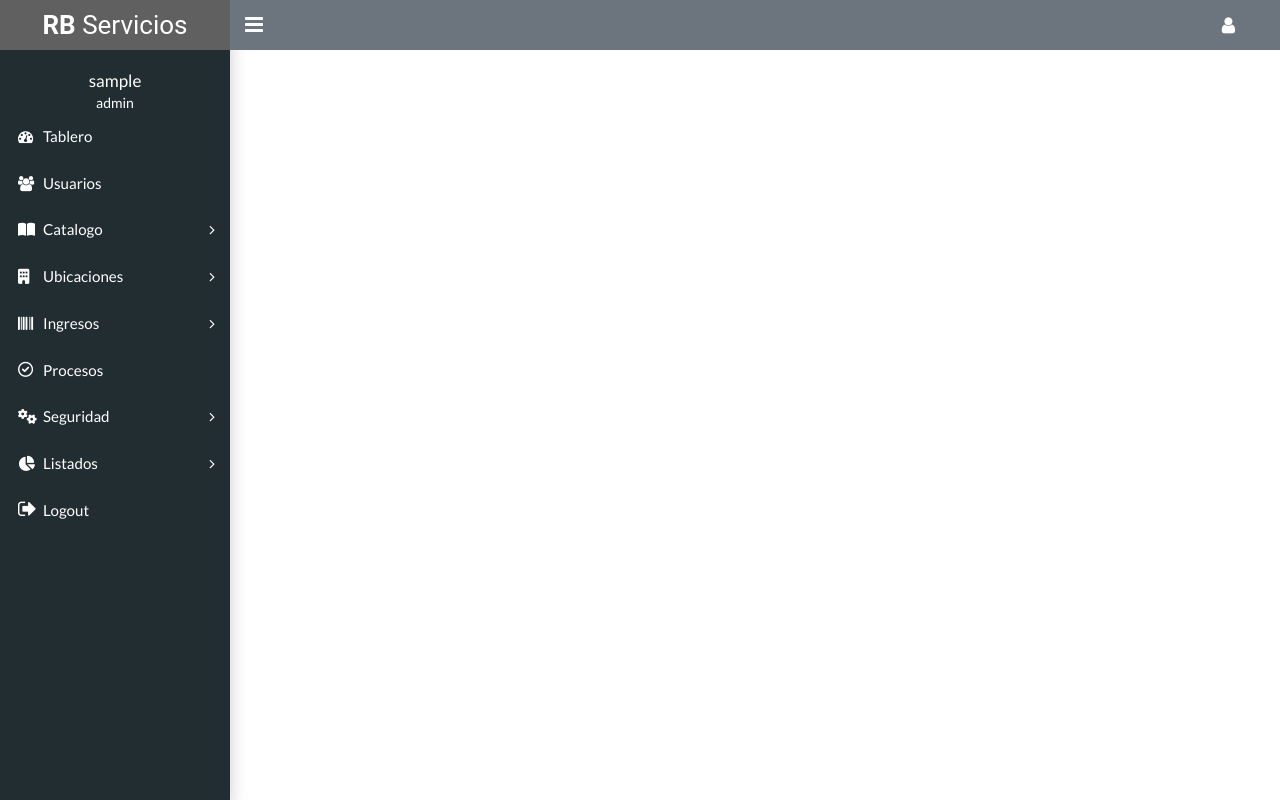
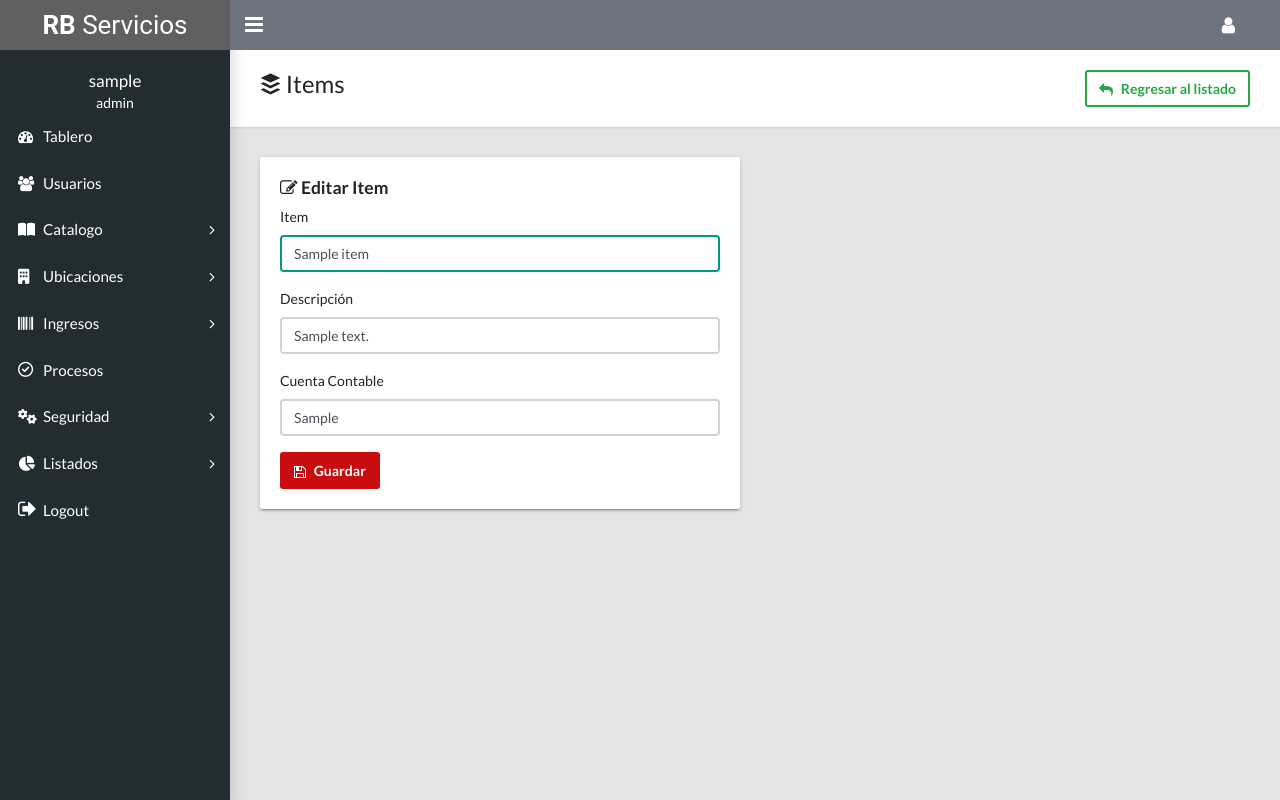
Before and after one commit to NanoBlanco/NanoBlanco, a PHP site: template App/Views/Items/Editar.php in a window 1280 px wide. Run offline with PHP 8.4, Linux system fonts and the light colour scheme; the visitor is signed in with stand-in values (Sample User, id 1); the template is opened without the code that fills it: most values are stand-ins (such as "Sample title", 1, 10 or a date in 2020); some libraries are stand-ins or nearby versions.

Commit message:
Correcciones varias

```diff
--- a/App/Controllers/Usuarios/UsuariosController.php
+++ b/App/Controllers/Usuarios/UsuariosController.php
@@ -100,13 +100,12 @@ class UsuariosController extends Controller
     }
 
     public function nuevoUsuario() {
-        $view='crear';
+        $view='Crear';
         $this->render(__CLASS__, $view, array());
         exit();
     }
 
     public function editarUsuario() {
-        var_dump($_POST["id"]);
         if (isset($_POST["id"]) && !empty($_POST["id"])) {
             $usuario = $this->model->porId($_POST['id']);
             $roles = $this->modelRol->todos();
@@ -115,6 +114,7 @@ class UsuariosController extends Controller
         }
         exit();
     }
+
     public function setPassword(){
 
         if(empty($_POST['clave1']) || empty($_POST['clave2'])) {
--- a/App/Views/Items/Editar.php
+++ b/App/Views/Items/Editar.php
@@ -1,75 +1,89 @@
-<!-- Modal Editar Item -->
-<div class="modal fade" id="edit_<?php echo $item['id']; ?>" tabindex="-1" role="dialog" data-backdrop="static"
-    data-keyboard="false" aria-labelledby="editarItemLabel" aria-hidden="true">
-    <div class="modal-dialog" role="document">
-        <div class="modal-content">
-            <div class="modal-header">
-                <h5 class="modal-title" id="editarItemLabel"><i class="fa fa-edit"></i> Editar Item</h5>
-                <button type="button" class="close" data-dismiss="modal" aria-label="Close">
-                    <span aria-hidden="true">&times;</span>
-                </button>
+<!---- Encabezado ------>
+<?php require './App/Views/Templates/Header.php'; ?>
+
+<section class="app-content">
+    <div class="app-title">
+        <!-- Content Header (Page header) -->
+        <div class="float-left">
+            <h1><i class="fa-brands fa-buffer"></i> Items</h1>
         </div>
-            <?php ?>
-            <div class="modal-body">
+        <div class="float-right">
+            <?php if(isset($_SESSION['permisos'][1]['ins']) == 1 || $_SESSION['id_rol'] = 100) {?>
+                <a href="<?= FOLDER_PATH.'/Items'; ?>" class="btn btn-outline-success">
+                    <i class="fa fa-reply" aria-hidden="true"></i> Regresar al listado
+                </a>
+            <?php } ?>
+        </div>
+    </div>
+    <div class="row">
+        <div class="col-md-6">
+            <div class="tile">
+                <h5><i class="fa fa-edit"></i> Editar Item</h5>
+                <div class="tile-body">
                     <div class="row">
                         <div class="col-sm">
-                        <form class="form-horizontal" id="frmeditar_item" onsubmit="return checkForm(this);" method="post" action="<?= FOLDER_PATH.'/Items/actualizarItem' ?>" autocomplete="off">
-                            <input name="id" id="id" type="hidden" value="<?= $item['id'] ;?>">
+                            <form class="form-horizontal" id="frmeditar_item" method="post" action="<?= FOLDER_PATH.'/Items/actualizarItem' ?>" autocomplete="off">
+                                <input name="id" id="id" type="hidden" value="<?= $item->id ;?>">
                                 <div class="form-group">
                                     <label for="item">Item</label>
-                                <input class="form-control" type="text" name="item" id="edit_item" required autofocus value="<?= $item['item'] ;?>">
+                                    <input class="form-control" type="text" name="edit_item" id="edit_item" required autofocus value="<?= $item->item ;?>">
                                 </div>
-
                                 <div class="form-group">
                                     <label for="descripcion">Descripción</label>
-                                <input class="form-control" type="text" name="descripcion" id="edit_descripcion" required value="<?= $item['descripcion'] ;?>">
+                                    <input class="form-control" type="text" name="edit_descripcion" id="edit_descripcion" required value="<?= $item->descripcion ;?>">
                                 </div>
                                 <div class="form-group">
                                     <label for="cta_contable">Cuenta Contable</label>
-                                <input class="form-control" type="text" name="cta_contable" id="edit_cta_contable" required value="<?= $item['cta_contable'] ;?>">
+                                    <input class="form-control" type="text" name="edit_cta_contable" id="edit_cta_contable" required value="<?= $item->cta_contable ;?>">
                                 </div>
-
-                            <button type="submit" id="editar" class="btn btn-primary"><i class="fa fa-save"></i>
-                                Guardar</button>
-                            <button type="button" class="btn btn-secondary" data-dismiss="modal">
-                                Volver</button>
-
+                                <button type="submit" id="editar" class="btn btn-primary">
+                                    <i class="fa fa-save"></i> Guardar
+                                </button>
                             </form>
                         </div>
                     </div>
                 </div>
-            <div class="modal-footer">
-                <p>Por favor rellene todos los campos</p>
             </div>
         </div>
     </div>
-</div>
-
-<!-- Modal Borrar Item -->
-<div class="modal fade" id="delete_<?= $item['id']; ?>" tabindex="-1" role="dialog" aria-labelledby="BorrarLabel"
-    aria-hidden="true">
-    <div class="modal-dialog">
-        <div class="modal-content">
-            <div class="modal-header">
-                <center>
-                    <h4 class="modal-title" id="BorrarLabel">Borrar Item ?</h4>
-                </center>
-                <button type="button" class="close" data-dismiss="modal" aria-hidden="true">&times;</button>
-
-            </div>
-            <div class="modal-body">
-                <p class="text-center">¿Esta seguro de Borrar el registro?</p>
-                <h2 class="text-center"><?= $item['item']; ?></h2>
-            </div>
-            <div class="modal-footer">
-                <button type="button" class="btn btn-default" data-dismiss="modal"><i class="fa fa-remove"></i>
-                    Cancelar</button>
-                <form method="post" action="<?= FOLDER_PATH.'/Items/eliminarItem' ?>">
-                    <input name="id" type="hidden" value="<?= $item['id'] ;?>">
-                    <button type="submit" class="btn btn-danger"><i class="fa-regular fa-trash-can"></i></button>
-                </form>
-
-            </div>
-        </div>
-    </div>
-</div>
+</section>
+<?php require './App/Views/Templates/js.php'; ?>
+<script>
+    $(document).ready(function () {
+        $("#frmeditar_item").validate({
+        rules: {
+            edit_item: "required",
+            edit_descripcion: "required",
+            edit_cta_contable : "required"
+        },
+        messages: {
+            edit_item: "Por favor ingrese el item",
+            edit_descripcion: "Por favor ingrese la descripción",
+            edit_cta_contable: "Por favor ingrese la cuenta contable"
+        },
+        errorElement: 'div',
+        errorClass: 'invalid-feedback',
+        focusInvalid: false,
+        ignore: "",
+        highlight: function (element, errorClass, validClass) {
+            $(element).addClass('is-invalid');
+        },
+        unhighlight: function (element) {
+            $(element).removeClass('is-invalid');
+        },
+        success: function (element) {
+            $(element).removeClass('is-invalid');
+        },
+        errorPlacement: function (error, element) {
+            if (element.closest('.bootsrap-select').length > 0) {
+                element.closest('.bootsrap-select').find('.bs-placeholder').after(error);
+            } else if ($(element).is('select') && element.hasClass('select2-hidden-accessible')) {
+                element.next().after(error);
+            } else {
+                error.insertAfter(element);
+            }
+        }
+    });
+    });
+</script>
+<?php require './App/Views/Templates/Footer.php'; ?>
--- a/App/Views/Templates/js.php
+++ b/App/Views/Templates/js.php
@@ -8,10 +8,12 @@
 <!-- The javascript plugin to display page loading on top-->
 <script type="text/javascript" src="<?= ASSETS.'/js/plugins/pace.min.js' ?>"></script>
 
-<!-- Page specific javascripts-->
-<script type="text/javascript" src="<?= ASSETS.'/js/plugins/select2.min.js'?>"></script>
-<script type="text/javascript" src="<?= ASSETS.'/js/plugins/bootstrap-datepicker.min.js'?>"></script>
-<script type="text/javascript" src="<?= ASSETS.'/js/plugins/dropzone.js'?>"></script>
+<!-- Page specific javascripts
+<script type="text/javascript" src="<?= ASSETS.'/js/plugins/sweetalert.min.js' ?>"></script> -->
+<script src="//cdn.jsdelivr.net/npm/sweetalert2@11"></script>
+<script type="text/javascript" src="<?= ASSETS.'/js/plugins/select2.min.js' ?>"></script>
+<script type="text/javascript" src="<?= ASSETS.'/js/plugins/bootstrap-datepicker.min.js' ?>"></script>
+<script type="text/javascript" src="<?= ASSETS.'/js/plugins/dropzone.js' ?>"></script>
 
 <!-- Data table plugin-->
 <script type="text/javascript" src="<?= ASSETS.'/js/plugins/jquery-steps/build/jquery.steps.min.js' ?>"></script>
```
Also changed, not shown: App/Controllers/Items/ItemsController.php (+18 -2 lines), App/Views/Items/Borrar.php (added, +28 -0 lines), App/Views/Items/Crear.php (added, +53 -0 lines), App/Views/Items/Items.php (+24 -114 lines), App/Views/Usuarios/Borrar.php (added, +28 -0 lines), App/Views/Usuarios/Usuarios.php (+4 -42 lines). Lines whose indentation alone changed are shown as unchanged.
